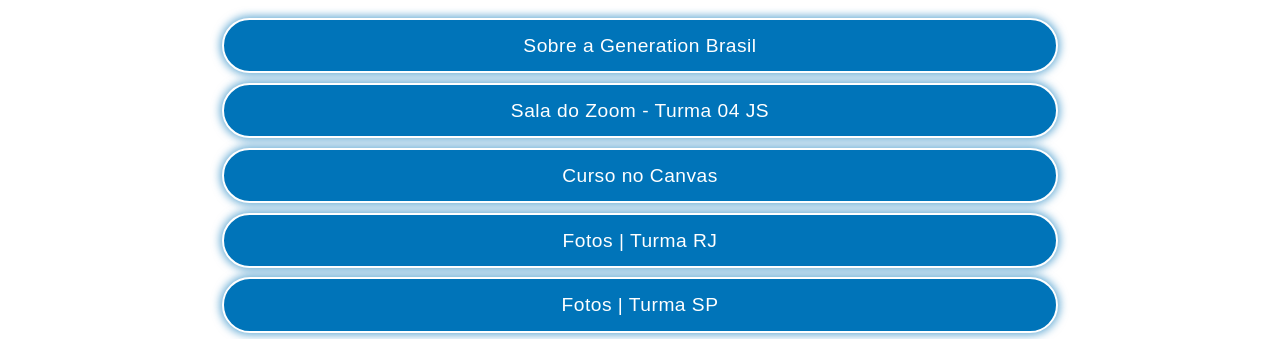
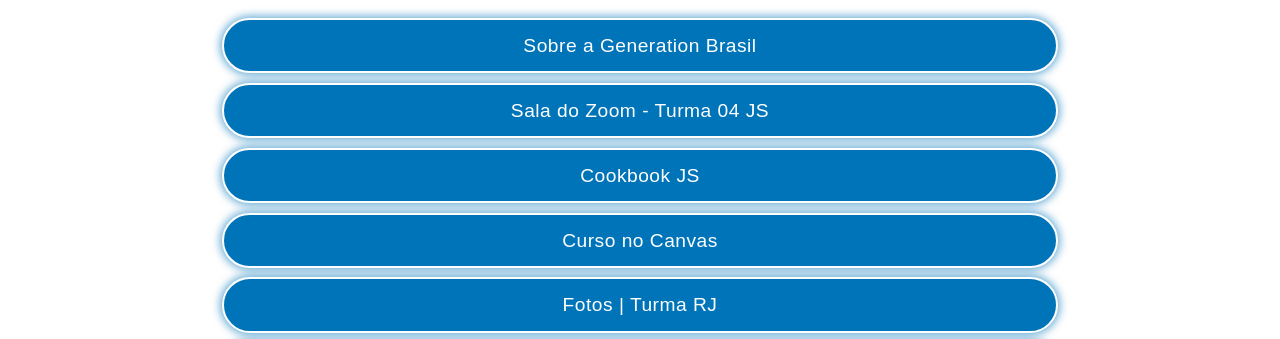
Before and after one commit to hrvieira/linksGen, a website: page index.html in a window 1280 px wide. Shown: the part 171-510 px from the top of the page. Drawn offline with Linux system fonts and the light colour scheme; files whose address does not match are found by name; a web font is replaced by a local one.

Commit message:
Adicionei o cookbook

```diff
--- a/index.html
+++ b/index.html
@@ -199,6 +199,9 @@
         <li class="itemLista" data-url="https://generationinitiative.zoom.us/my/rafaelq80">
           Sala do Zoom - Turma 04 JS
         </li>
+        <li class="itemLista" data-url="https://github.com/conteudoGeneration/cookbook_javascript/tree/main/01_javascript">
+          Cookbook JS
+        </li>
         <li class="itemLista" data-url="https://generation.instructure.com/courses/3112">
           Curso no Canvas
         </li>
```
